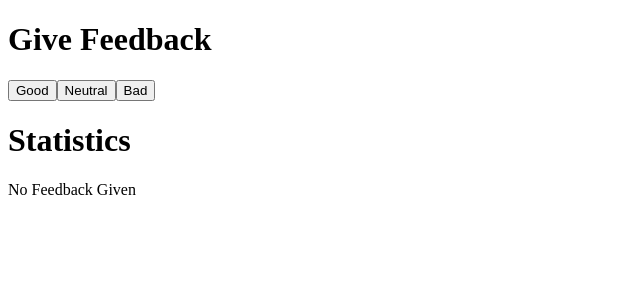
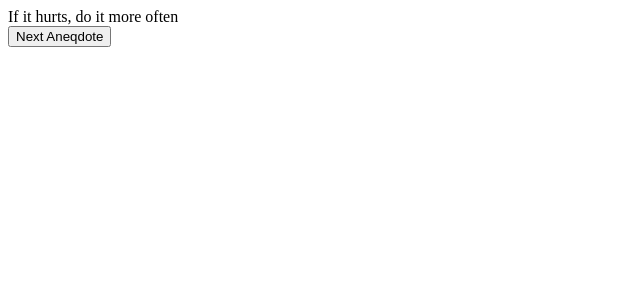
Before and after one commit to Nigouu/Part-1, a React (Create React App) app: page / in a window 1280 px wide. Shown: the top 300 px of the page, without its empty margins (0-640 px from the left). Built offline with nearby package versions, Linux system fonts and the light colour scheme.

Commit message:
exercise 12

```diff
--- a/src/App.js
+++ b/src/App.js
@@ -1,80 +1,35 @@
 import React, { useState } from 'react'
 
-const Statistics = (props) => {
-  if (props.all === 0) {
-    return (
-      <div>
-        No Feedback Given
-      </div>
-    )
-  }
-  return(
-  <div>
-    <table>
-        <tbody>
-          <Statistic text="Good" value={props.good} />
-          <Statistic text="Neutral" value={props.neutral} />
-          <Statistic text="Bad" value={props.bad} />
-          <Statistic text="All" value={props.all} />
-          <Statistic text="Average" value={((props.good-props.bad)/props.all).toFixed(1)} />
-          <Statistic text="Positive" value={((props.good/props.all)*100).toFixed(1)} text2="%"/>
-        </tbody>
-      </table>
-  </div>
-  )
-}
 
-const Statistic = ({text, value, text2}) =>(
-    <tr>
-      <td>{text}</td>
-      <td>{value}</td>
-      <td>{text2}</td>
-    </tr>
-)
-
-const Button = ({ handleClick, text }) => (
-  <button onClick={handleClick}>
+const Button = ({ onClick, text }) => (
+  <button onClick={onClick}>
     {text}
   </button>
 )
 
+
+
 const App = () => {
-  const [good, setGood] = useState(0)
-  const [neutral, setNeutral] = useState(0)
-  const [bad, setBad] = useState(0)
-  const [all, setAll] = useState(0)
-  const [average, setAverage] = useState(0)
-  const [positive, setPositive] = useState(0)
+  const anecdotes = [
+    'If it hurts, do it more often',
+    'Adding manpower to a late software project makes it later!',
+    'The first 90 percent of the code accounts for the first 90 percent of the development time...The remaining 10 percent of the code accounts for the other 90 percent of the development time.',
+    'Any fool can write code that a computer can understand. Good programmers write code that humans can understand.',
+    'Premature optimization is the root of all evil.',
+    'Debugging is twice as hard as writing the code in the first place. Therefore, if you write the code as cleverly as possible, you are, by definition, not smart enough to debug it.',
+    'Programming without an extremely heavy use of console.log is same as if a doctor would refuse to use x-rays or blod tests when dianosing patients'
+  ]
 
-  const handleGoodClick = () => {
-    setGood(good + 1)
-    setAll(all +1)
-    setAverage((good-bad)/all)
-    setPositive(good / all)
-  }
+  const [selected, setSelected] = useState(0)
 
-  const handleNeutralClick = () => {
-    setNeutral(neutral + 1)
-    setAll(all +1)
-    setAverage((good-bad)/all)
-    setPositive(good / all)
-  }
-
-  const handleBadClick = () => {
-    setBad(bad + 1)
-    setAll(all +1)
-    setAverage((good-bad)/all)
-    setPositive(good / all)
+  const selectAneq = () => {
+    setSelected(Math.floor(Math.random() * 7))
   }
 
   return (
     <div>
-      <h1>Give Feedback</h1>
-      <Button handleClick={handleGoodClick} text="Good" />
-      <Button handleClick={handleNeutralClick} text="Neutral" />
-      <Button handleClick={handleBadClick} text="Bad" />
-      <h1>Statistics</h1>
-      <Statistics good={good} neutral={neutral} bad={bad} all={all} average={average} positive={positive}/>
+      {anecdotes[selected]} <br/>
+      <Button onClick={selectAneq} text={"Next Aneqdote"} />
     </div>
   )
 }
```
